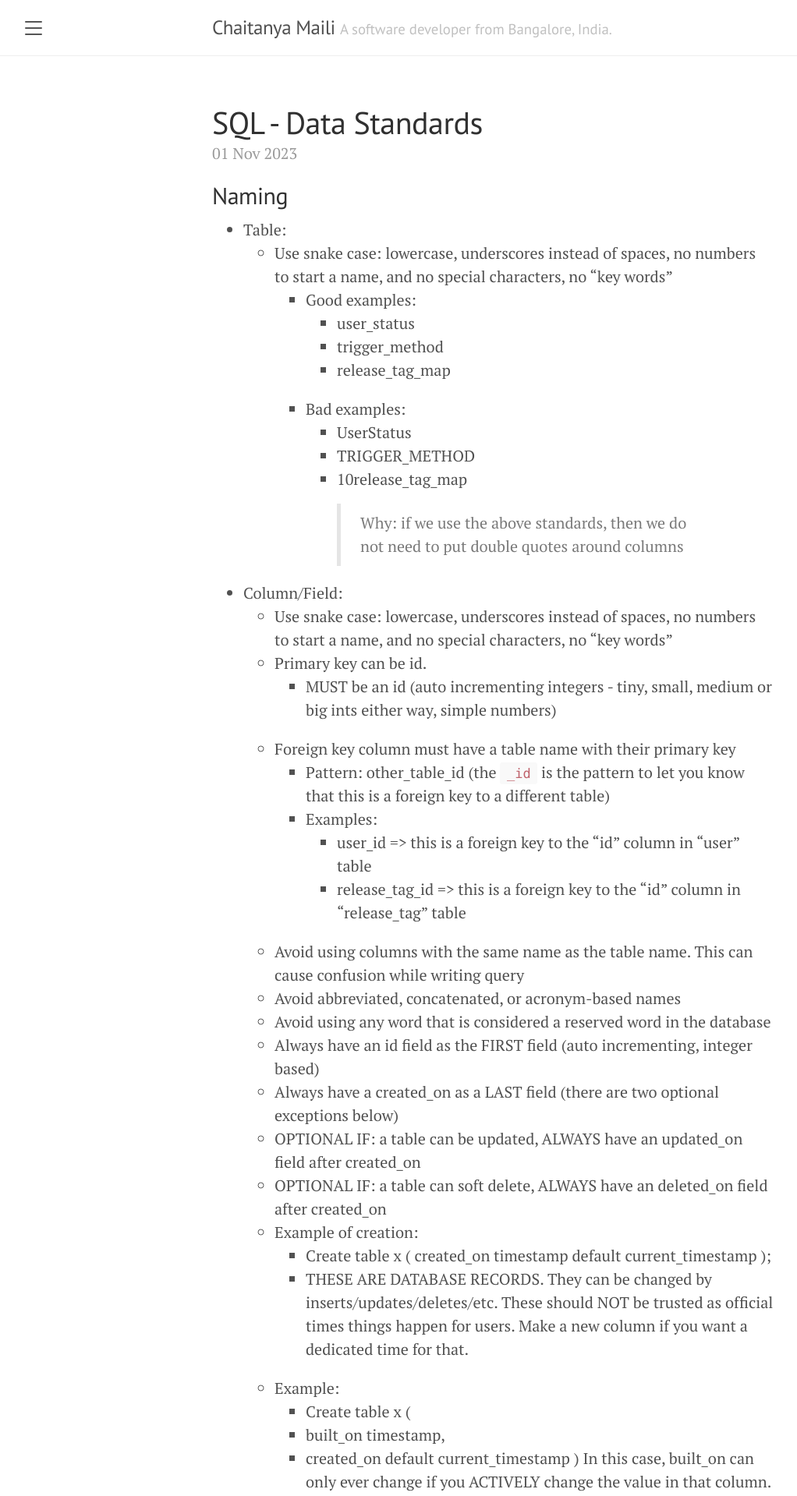
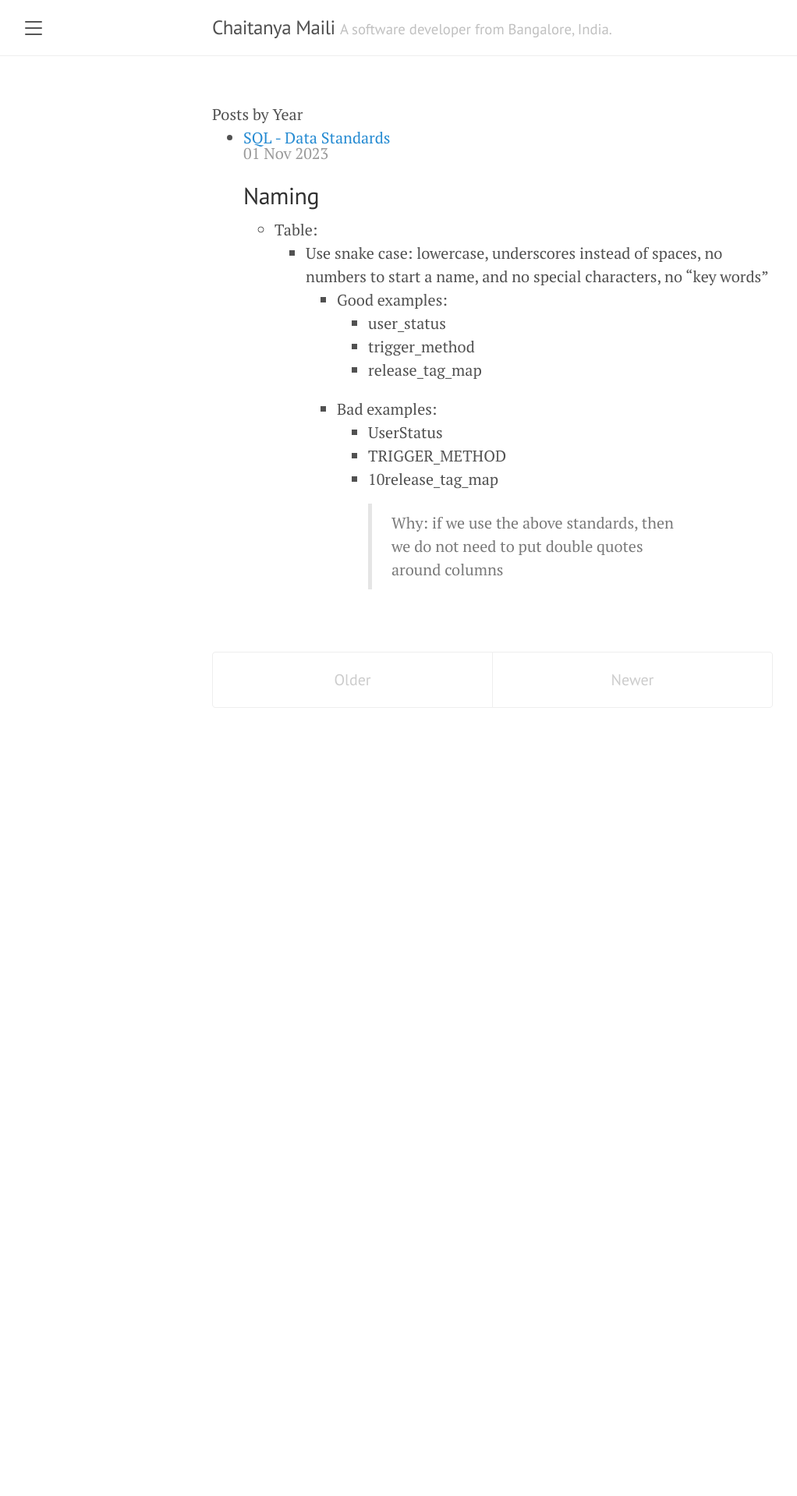
Before and after one commit to chaitanyamaili/blog, a Jekyll site: the page built from index.html, in a window 1280 px wide. Shown: the top 1919 px of the page at 78% size, without its empty margins (8-1030 px from the left). Built offline with Jekyll 4.4.1, drawn with Linux system fonts in a browser that asks for light colours; the list of posts is cut into pages by our own code; after the commit the page ends 968 px from its top, so only the background shows below that; some of the changed text lies outside the part shown.

Commit message:
Update the index to show the post list

```diff
--- a/index.html
+++ b/index.html
@@ -4,19 +4,20 @@ title: Home
 ---
 
 <div class="posts">
+  <div>Posts by Year</div>
+  <ul>
     {% for post in paginator.posts %}
     <div class="post">
-    <h1 class="post-title">
+      <li>
         <a href="{{ post.url | absolute_url }}">
           {{ post.title }}
         </a>
-    </h1>
-
         <span class="post-date">{{ post.date | date_to_string }}</span>
-
-    {{ post.content }}
+        {{ post.excerpt }}
+      </li>
     </div>
     {% endfor %}
+  </ul>
 </div>
 
 <div class="pagination">
--- a/public/css/lanyon.css
+++ b/public/css/lanyon.css
@@ -325,6 +325,12 @@ a.sidebar-nav-item:focus {
   margin-bottom: 1rem;
   color: #9a9a9a;
 }
+.post-list-date {
+  text-align: right;
+  margin-top: -.5rem;
+  margin-bottom: 1rem;
+  color: #9a9a9a;
+}
 
 /* Related posts */
 .related {
```
Lines whose indentation alone changed are shown as unchanged.
